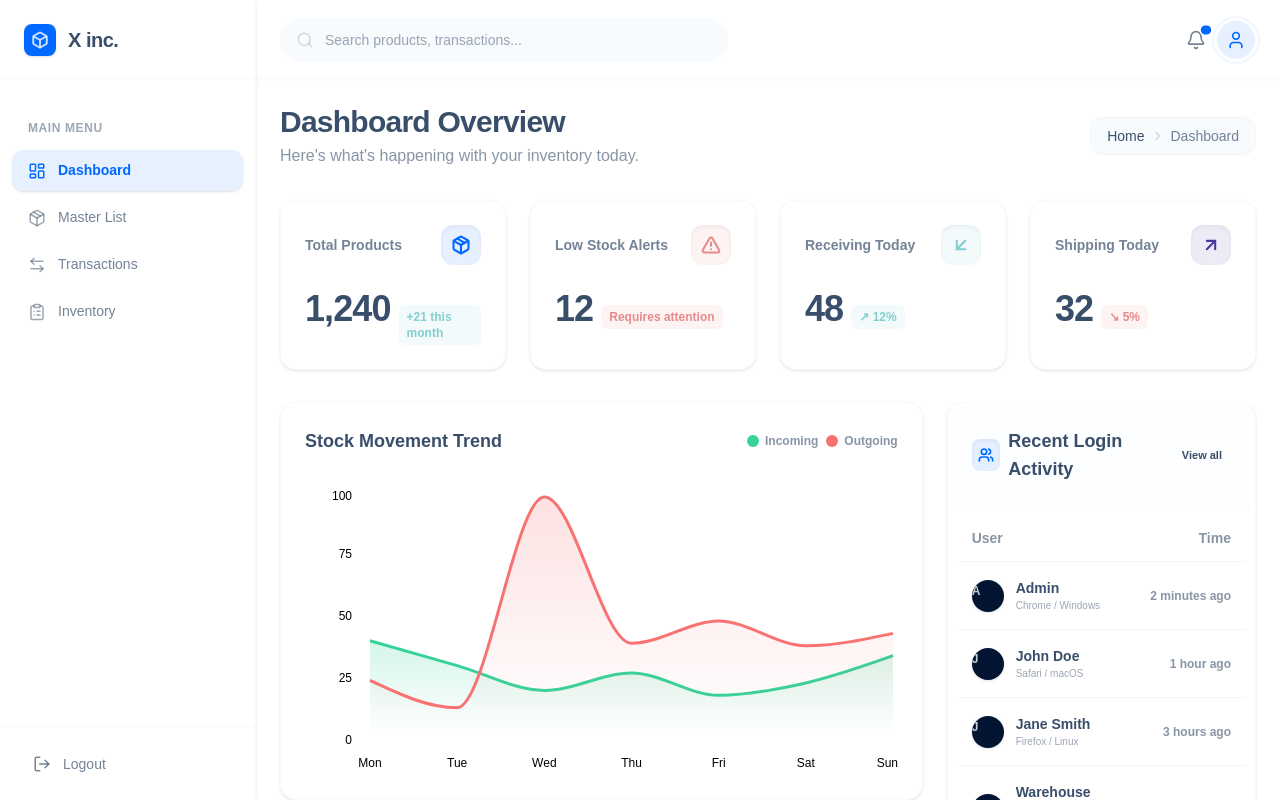
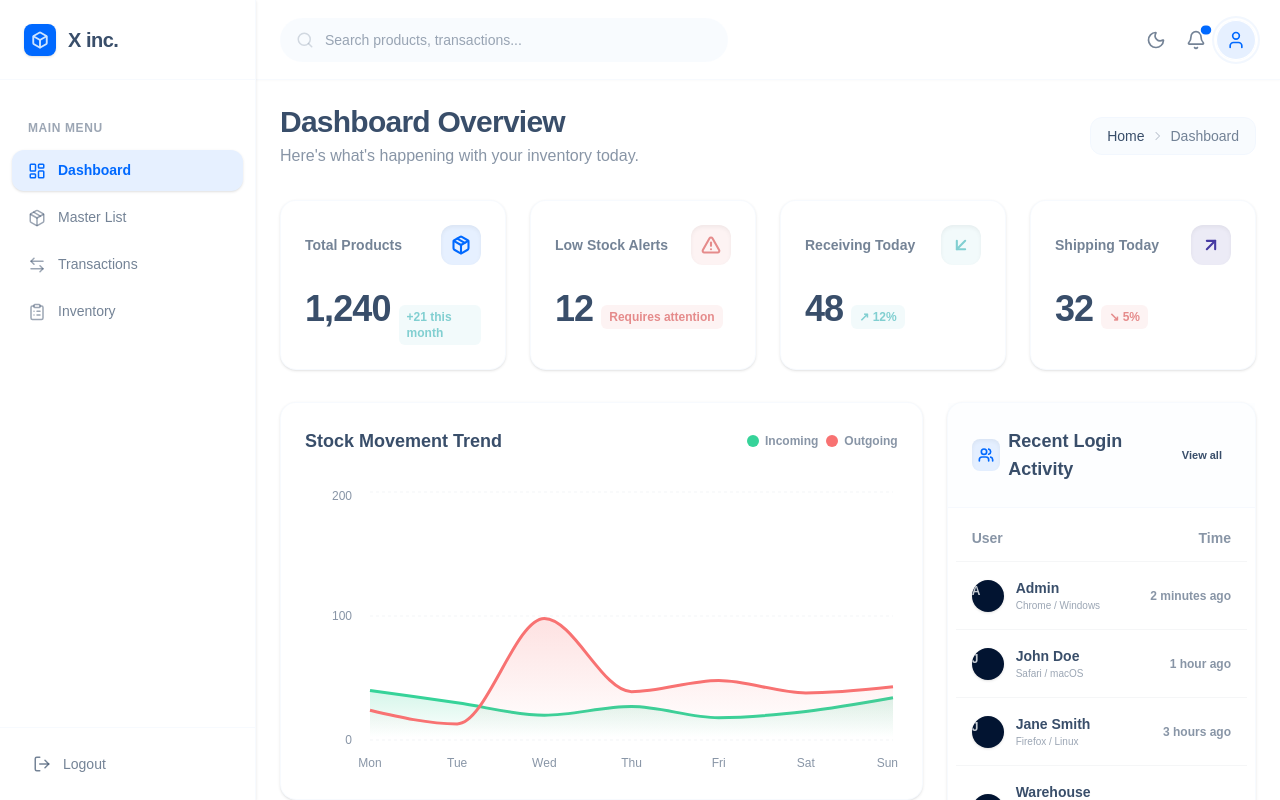
Before and after one commit to Fury3K/inventorySys, a Next.js app: page / in a window 1280 px wide. Built offline with nearby package versions, Linux system fonts and the light colour scheme.

Commit message:
Updated graphs

```diff
--- a/src/app/(auth)/login/page.tsx
+++ b/src/app/(auth)/login/page.tsx
@@ -2,6 +2,7 @@
 import { useState } from "react";
 import { useRouter } from "next/navigation";
 import { Lock, User, Eye, EyeOff, Box } from "lucide-react";
+import ThemeToggle from "@/components/layout/ThemeToggle";
 
 export default function LoginPage() {
   const [showPassword, setShowPassword] = useState(false);
@@ -21,7 +22,14 @@ export default function LoginPage() {
   };
 
   return (
-    <div className="bg-base-200 text-base-content font-sans antialiased min-h-screen flex items-stretch overflow-hidden">
+    <div className="bg-base-200 text-base-content font-sans antialiased min-h-screen flex items-stretch overflow-hidden relative">
+      {/* Theme Toggle for Login Page */}
+      <div className="absolute top-6 right-6 z-50">
+        <div className="bg-base-100/50 backdrop-blur-md rounded-full border border-base-200/60 shadow-sm p-1">
+          <ThemeToggle />
+        </div>
+      </div>
+
       {/* Left Side: Branding & Context */}
       <div className="hidden lg:flex lg:w-1/2 relative overflow-hidden flex-col bg-primary text-primary-content">
         {/* Modern Creative Abstract Background */}
--- a/src/app/(dashboard)/page.tsx
+++ b/src/app/(dashboard)/page.tsx
@@ -42,6 +42,15 @@ const topProducts = [
 
 const COLORS = ['#8884d8', '#82ca9d', '#ffc658', '#FF8042', '#00C49F'];
 
+// Helper to calculate custom ceiling for Y-Axis
+const calculateCeiling = (dataMax: number) => {
+  const base = Math.floor(dataMax / 100) * 100;
+  const remainder = dataMax % 100;
+  // If remainder is < 50, ceiling is base + 100 (e.g., 400 -> 500, 437 -> 500)
+  // If remainder is >= 50, ceiling is base + 200 (e.g., 450 -> 600, 490 -> 600)
+  return remainder < 50 ? base + 100 : base + 200;
+};
+
 const recentLogins = [
   { user: "Admin", time: "2 minutes ago", device: "Chrome / Windows" },
   { user: "John Doe", time: "1 hour ago", device: "Safari / macOS" },
@@ -68,6 +77,15 @@ const CustomTooltip = ({ active, payload, label }: any) => {
 };
 
 export default function Dashboard() {
+  // Calculate max values and ceilings for consistent intervals
+  const areaMax = Math.max(...data.flatMap(d => [d.incoming, d.outgoing]));
+  const areaCeiling = calculateCeiling(areaMax);
+  const areaTicks = Array.from({ length: (areaCeiling / 100) + 1 }, (_, i) => i * 100);
+
+  const barMax = Math.max(...topProducts.map(p => p.sales));
+  const barCeiling = calculateCeiling(barMax);
+  const barTicks = Array.from({ length: (barCeiling / 100) + 1 }, (_, i) => i * 100);
+
   return (
     <div className="space-y-8 max-w-7xl mx-auto pb-10">
       <div className="flex flex-col sm:flex-row sm:items-center justify-between gap-4">
@@ -166,7 +184,7 @@ export default function Dashboard() {
                   </div>
                 </div>
               </div>
-              <div className="h-72 w-full">
+              <div className="h-72 w-full text-base-content/60">
                 <ResponsiveContainer width="100%" height="100%">
                   <AreaChart data={data}>
                     <defs>
@@ -179,9 +197,26 @@ export default function Dashboard() {
                         <stop offset="95%" stopColor="#f87272" stopOpacity={0}/>
                       </linearGradient>
                     </defs>
-                    <CartesianGrid strokeDasharray="3 3" vertical={false} stroke="oklch(var(--bc) / 0.05)" />
-                    <XAxis dataKey="name" stroke="oklch(var(--bc) / 0.4)" fontSize={12} tickLine={false} axisLine={false} dy={10} />
-                    <YAxis stroke="oklch(var(--bc) / 0.4)" fontSize={12} tickLine={false} axisLine={false} dx={-10} />
+                    <CartesianGrid strokeDasharray="3 3" vertical={false} stroke="currentColor" strokeOpacity={0.1} />
+                    <XAxis
+                      dataKey="name"
+                      stroke="currentColor"
+                      fontSize={12}
+                      tickLine={false}
+                      axisLine={false}
+                      dy={10}
+                      tick={{ fill: 'currentColor' }}
+                    />
+                    <YAxis
+                      stroke="currentColor"
+                      fontSize={12}
+                      tickLine={false}
+                      axisLine={false}
+                      dx={-10}
+                      tick={{ fill: 'currentColor' }}
+                      domain={[0, areaCeiling]}
+                      ticks={areaTicks}
+                    />
                     <Tooltip content={<CustomTooltip />} />
                     <Area type="monotone"
                       dataKey="incoming"
@@ -213,12 +248,29 @@ export default function Dashboard() {
           <div className="card bg-base-100 shadow-sm border border-base-200/60 overflow-hidden">
             <div className="card-body p-6">
               <h3 className="card-title text-lg font-bold mb-6">Top Performing Products</h3>
-              <div className="h-72 w-full">
+              <div className="h-72 w-full text-base-content/60">
                 <ResponsiveContainer width="100%" height="100%">
                   <BarChart data={topProducts}>
-                    <CartesianGrid strokeDasharray="3 3" vertical={false} stroke="oklch(var(--bc) / 0.05)" />
-                    <XAxis dataKey="name" stroke="oklch(var(--bc) / 0.4)" fontSize={12} tickLine={false} axisLine={false} dy={10} />
-                    <YAxis stroke="oklch(var(--bc) / 0.4)" fontSize={12} tickLine={false} axisLine={false} dx={-10} />
+                    <CartesianGrid strokeDasharray="3 3" vertical={false} stroke="currentColor" strokeOpacity={0.1} />
+                    <XAxis
+                      dataKey="name"
+                      stroke="currentColor"
+                      fontSize={12}
+                      tickLine={false}
+                      axisLine={false}
+                      dy={10}
+                      tick={{ fill: 'currentColor' }}
+                    />
+                    <YAxis
+                      stroke="currentColor"
+                      fontSize={12}
+                      tickLine={false}
+                      axisLine={false}
+                      dx={-10}
+                      tick={{ fill: 'currentColor' }}
+                      domain={[0, barCeiling]}
+                      ticks={barTicks}
+                    />
                     <Tooltip content={<CustomTooltip />} cursor={{ fill: 'rgba(200, 200, 200, 0.4)' }}/>
                     <Bar
                       dataKey="sales"
--- a/src/app/globals.css
+++ b/src/app/globals.css
@@ -1,22 +1,16 @@
 @import "tailwindcss";
 @plugin "daisyui" {
-  themes: winter --default;
-}
-
-:root {
-  --background: #ffffff;
-  --foreground: #171717;
+  themes: winter --default, night;
 }
 
 @theme inline {
-  --color-background: var(--background);
-  --color-foreground: var(--foreground);
   --font-sans: var(--font-geist-sans);
   --font-mono: var(--font-geist-mono);
 }
 
 body {
   font-family: Arial, Helvetica, sans-serif;
+  min-height: 100vh;
 }
 
 /* Custom styles for Recharts cursor animation */
--- a/src/app/layout.tsx
+++ b/src/app/layout.tsx
@@ -23,7 +23,7 @@ export default function RootLayout({
   children: React.ReactNode;
 }>) {
   return (
-    <html lang="en" data-theme="winter">
+    <html lang="en">
       <body
         className={`${geistSans.variable} ${geistMono.variable} antialiased bg-base-100 text-base-content`}
       >
--- a/src/components/layout/Navbar.tsx
+++ b/src/components/layout/Navbar.tsx
@@ -1,6 +1,7 @@
 "use client";
 import { Search, Bell, User, Settings, LogOut } from "lucide-react";
 import { useRouter } from "next/navigation";
+import ThemeToggle from "./ThemeToggle";
 
 export default function Navbar() {
   const router = useRouter();
@@ -26,6 +27,7 @@ export default function Navbar() {
         </div>
       </div>
       <div className="flex-none gap-3">
+        <ThemeToggle />
         <button className="btn btn-ghost btn-circle text-base-content/70 hover:text-base-content hover:bg-base-200/50">
           <div className="indicator">
             <Bell size={20} />
--- /dev/null
+++ b/src/components/layout/ThemeToggle.tsx
@@ -0,0 +1,36 @@
+"use client";
+import { useEffect, useState } from "react";
+import { Moon, Sun } from "lucide-react";
+
+export default function ThemeToggle() {
+  const [theme, setTheme] = useState<"winter" | "night">("winter");
+
+  // Load theme on mount
+  useEffect(() => {
+    const savedTheme = localStorage.getItem("theme") as "winter" | "night" | null;
+    const initialTheme = savedTheme || "winter";
+    setTheme(initialTheme);
+    document.documentElement.setAttribute("data-theme", initialTheme);
+  }, []);
+
+  const toggleTheme = () => {
+    const newTheme = theme === "winter" ? "night" : "winter";
+    setTheme(newTheme);
+    document.documentElement.setAttribute("data-theme", newTheme);
+    localStorage.setItem("theme", newTheme);
+  };
+
+  return (
+    <button
+      onClick={toggleTheme}
+      className="btn btn-ghost btn-circle text-base-content/70 hover:text-base-content hover:bg-base-200/50"
+      aria-label="Toggle Theme"
+    >
+      {theme === "winter" ? (
+        <Moon size={20} className="transition-all" />
+      ) : (
+        <Sun size={20} className="transition-all" />
+      )}
+    </button>
+  );
+}
```
